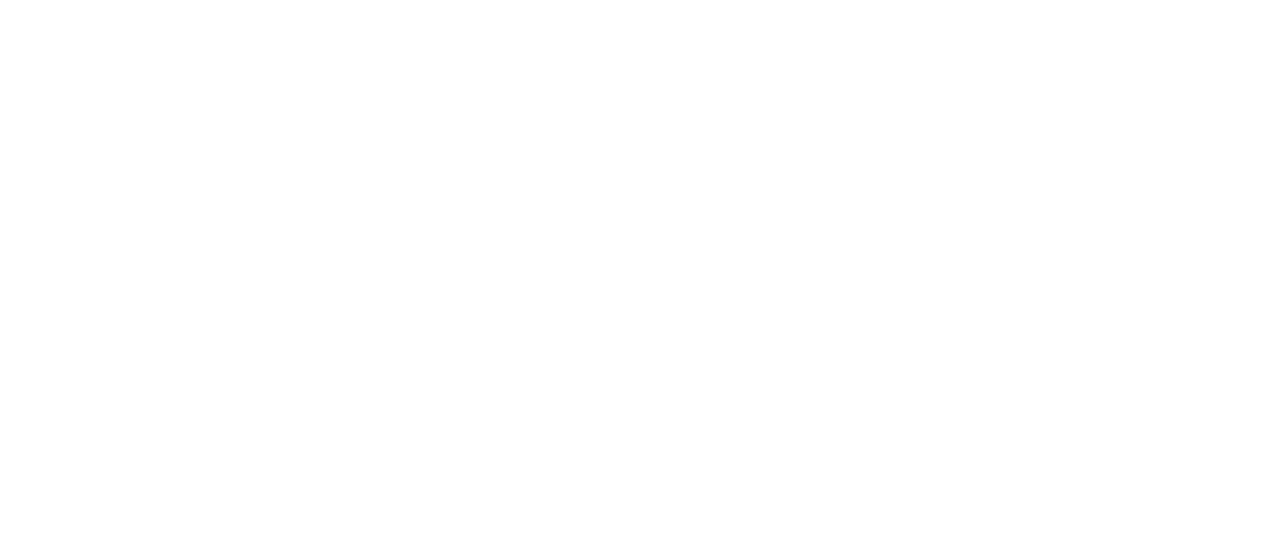
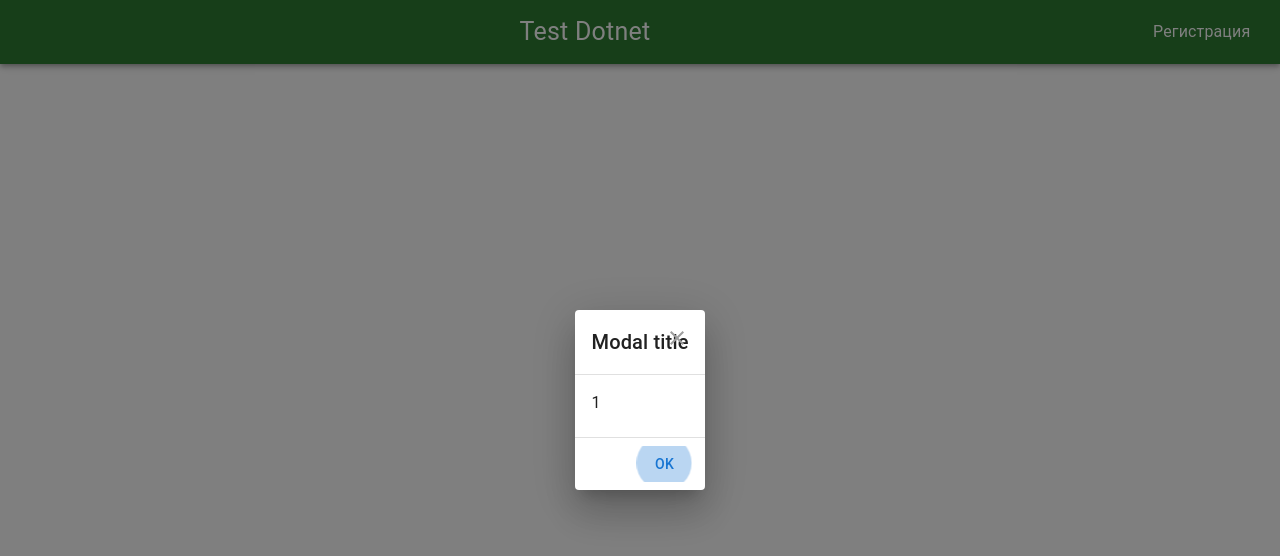
Before and after one commit to CheellDragon/task_bb_front, a React (Create React App) app: page /modal/1 in a window 1280 px wide. Before the commit this address had no page. Shown: the top 556 px of the page. Built offline with nearby package versions, Linux system fonts and the light colour scheme.

Commit message:
При авторизаций защита авторизаций

```diff
--- a/src/App.jsx
+++ b/src/App.jsx
@@ -8,6 +8,7 @@ import RegisterContainer from './containers/RegisterContainer/RegisterContainer'
 import RequestsContainer from './containers/RequestsContainer/RequestsContainer';
 import ProtectedRoute from './containers/ProtectedRoute/ProtectedRoute';
 import HistoryContainer from './containers/HistoryContainer/HistoryContainer';
+import Status from './containers/Status/Status';
 
 const App = () => {
     const {user} = useSelector(state => state.users);
@@ -15,8 +16,8 @@ const App = () => {
         <BrowserRouter>
             <Routes>
                 <Route path='/' element={<Navigation user={user}/>}>
-                    <Route index element={<AuthorizationContainer/>}/>
-                    <Route path='register' element={<RegisterContainer/>}/>
+                    <Route index element={<AuthorizationContainer user={user}/>}/>
+                    <Route path='register' element={<RegisterContainer user={user}/>}/>
                     <Route path='create' element={
                         <ProtectedRoute
                             isAllowed={user}
@@ -41,6 +42,7 @@ const App = () => {
                             <HistoryContainer/>
                         </ProtectedRoute>
                     }/>
+                    <Route path="modal/:message" element={<Status/>}/>
                 </Route>
             </Routes>
         </BrowserRouter>
--- a/src/containers/AuthorizationContainer/AuthorizationContainer.jsx
+++ b/src/containers/AuthorizationContainer/AuthorizationContainer.jsx
@@ -1,16 +1,21 @@
 import Authorization from "../../components/Authorization/Authorization";
 import { useDispatch } from "react-redux";
-import { useState } from "react";
+import { useEffect, useState } from "react";
 import { loginUser } from "../../store/services/usersSlice";
 import { useNavigate } from "react-router-dom";
 
-const AuthorizationContainer = () => {
+const AuthorizationContainer = ({user}) => {
     const [state,setState] = useState({
         phone: '',
         password: '',
     });
     const navigate = useNavigate();
     const dispatch = useDispatch();
+    useEffect(() => {
+        if(!!user) {
+            navigate('/create')
+        }
+    })
 
     const submitFormHandler = e => {
         e.preventDefault();
--- a/src/containers/RegisterContainer/RegisterContainer.jsx
+++ b/src/containers/RegisterContainer/RegisterContainer.jsx
@@ -1,10 +1,10 @@
 import Register from "../../components/Register/Register";
 import { useDispatch } from "react-redux";
-import { useState } from "react";
+import { useEffect, useState } from "react";
 import { registerUser } from "../../store/services/usersSlice";
 import { useNavigate } from "react-router-dom";
 
-const RegisterContainer = () => {
+const RegisterContainer = ({user}) => {
     const [state,setState] = useState({
         name: '',
         phoneNumber: '',
@@ -12,6 +12,11 @@ const RegisterContainer = () => {
     });
     const navigate = useNavigate();
     const dispatch = useDispatch();
+    useEffect(() => {
+        if(!!user) {
+            navigate('/create')
+        }
+    })
 
     const submitFormHandler = e => {
         dispatch(registerUser({
--- /dev/null
+++ b/src/containers/Status/Status.jsx
@@ -0,0 +1,83 @@
+import * as React from 'react';
+import PropTypes from 'prop-types';
+import Button from '@mui/material/Button';
+import { styled } from '@mui/material/styles';
+import Dialog from '@mui/material/Dialog';
+import DialogTitle from '@mui/material/DialogTitle';
+import DialogContent from '@mui/material/DialogContent';
+import DialogActions from '@mui/material/DialogActions';
+import IconButton from '@mui/material/IconButton';
+import CloseIcon from '@mui/icons-material/Close';
+import Typography from '@mui/material/Typography';
+import { useParams } from 'react-router';
+import { useNavigate } from "react-router-dom";
+
+const BootstrapDialog = styled(Dialog)(({ theme }) => ({
+  '& .MuiDialogContent-root': {
+    padding: theme.spacing(2),
+  },
+  '& .MuiDialogActions-root': {
+    padding: theme.spacing(1),
+  },
+}));
+
+function BootstrapDialogTitle(props) {
+  const { children, onClose, ...other } = props;
+  return (
+    <DialogTitle sx={{ m: 0, p: 2 }} {...other}>
+      {children}
+      {onClose ? (
+        <IconButton
+          aria-label="close"
+          onClick={onClose}
+          sx={{
+            position: 'absolute',
+            right: 8,
+            top: 8,
+            color: (theme) => theme.palette.grey[500],
+          }}
+        >
+          <CloseIcon />
+        </IconButton>
+      ) : null}
+    </DialogTitle>
+  );
+}
+
+BootstrapDialogTitle.propTypes = {
+  children: PropTypes.node,
+  onClose: PropTypes.func.isRequired,
+};
+
+const Status = () => {
+  const { message } = useParams();
+  const navigate = useNavigate();
+  const handleClose = () => {
+    navigate('/create');
+  }
+  return (
+    <div>
+      <BootstrapDialog
+        onClose={handleClose}
+        aria-labelledby="customized-dialog-title"
+        open={true}
+      >
+        <BootstrapDialogTitle id="customized-dialog-title" onClose={handleClose}>
+          Modal title
+        </BootstrapDialogTitle>
+        <DialogContent dividers>
+          <Typography gutterBottom>
+            {message}
+          </Typography>
+        </DialogContent>
+        <DialogActions>
+          <Button autoFocus onClick={handleClose}>
+            OK
+          </Button>
+        </DialogActions>
+      </BootstrapDialog>
+    </div>
+  );
+}
+
+export default Status;
```
